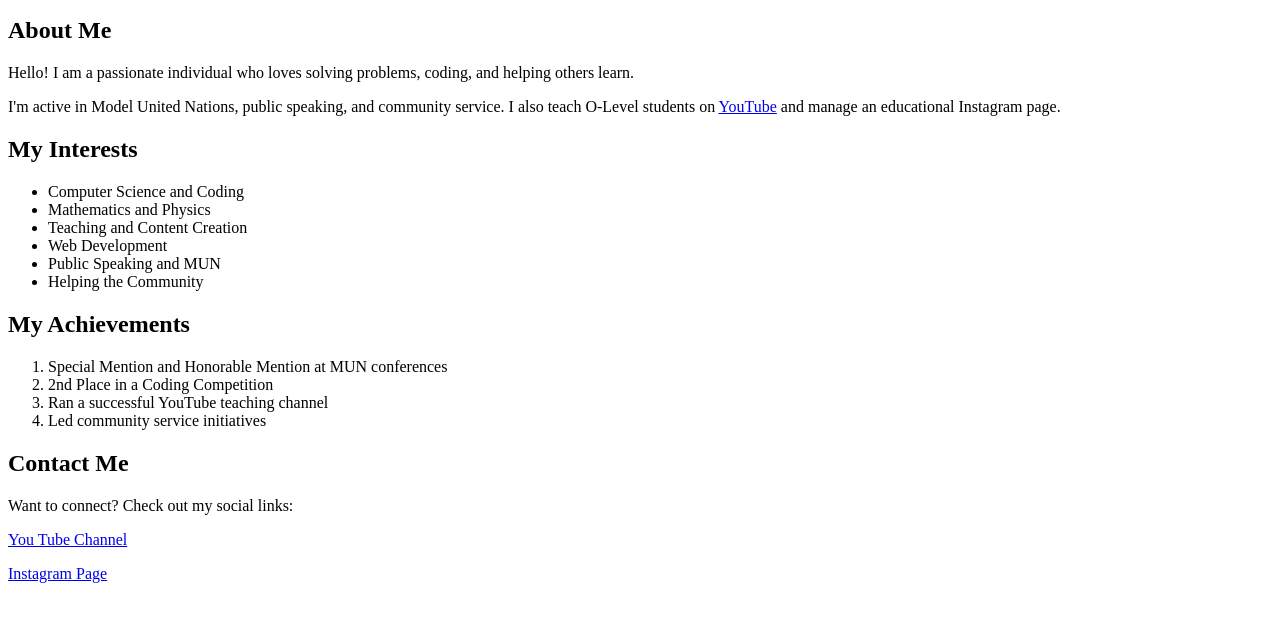
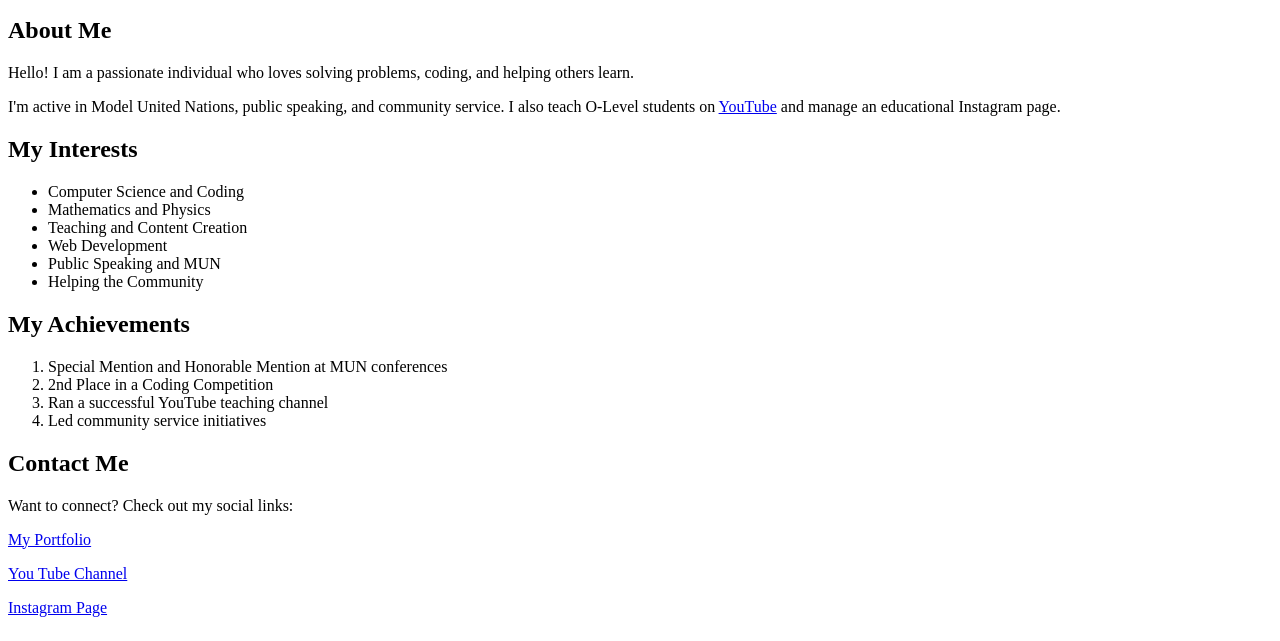
Before and after one commit to alinasheikh-dev/My-Portfolio, a plain HTML site: page index.html in a window 1280 px wide. Shown: the part 159-800 px from the top of the page. Drawn offline with Linux system fonts and the light colour scheme.

Commit message:
Update index.html

```diff
--- a/index.html
+++ b/index.html
@@ -33,7 +33,7 @@
        </ol>
        <h2>Contact Me</h2>
        <p> Want to connect? Check out my social links: </p>
-
+       <p> <a href= "https://alinasheikh-dev.github.io/My-Portfolio/"> My Portfolio </a> </p>
        <p> <a href="https://www.youtube.com/@Olevelsquad"> You Tube Channel</a> </p>
        <p> <a href ="https://www.instagram.com/alinaswindow?igsh=ODU4dW5lZnhwdzI2"> Instagram Page</a></p>
     </body>
```
